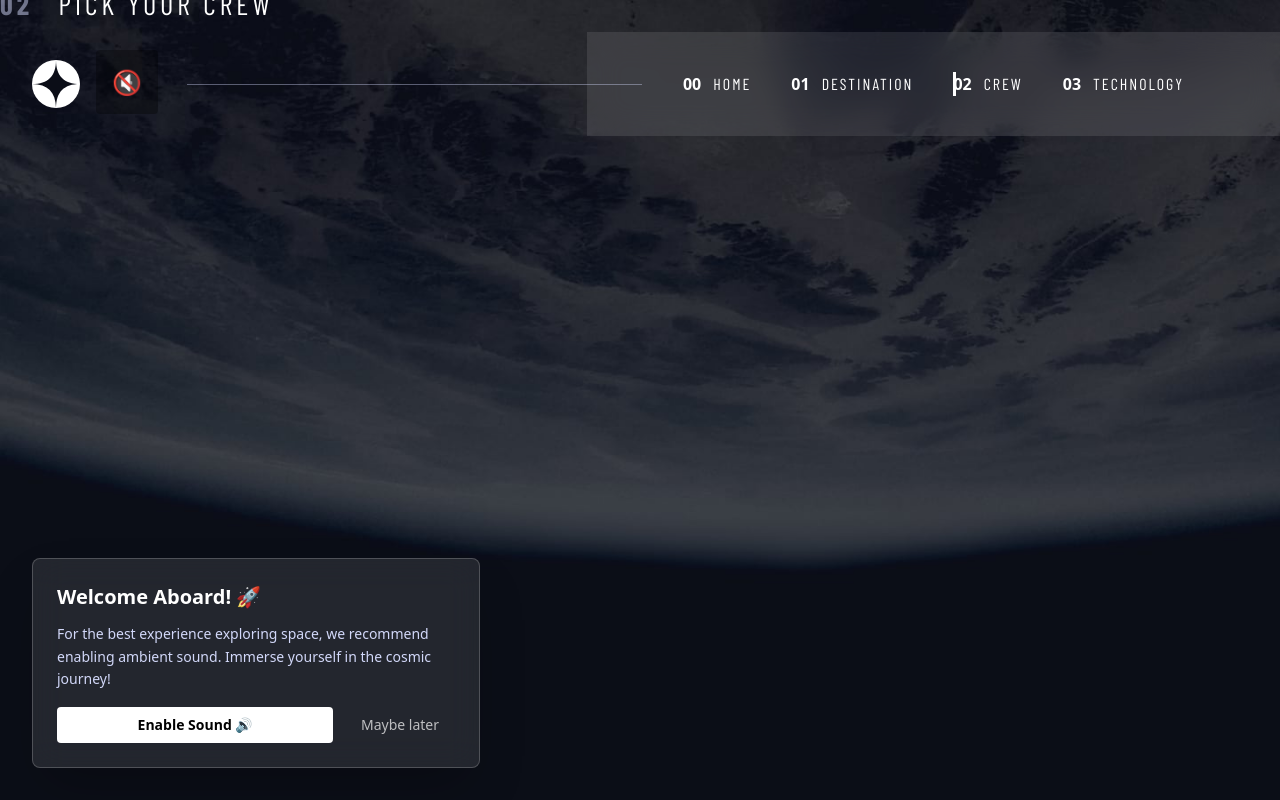
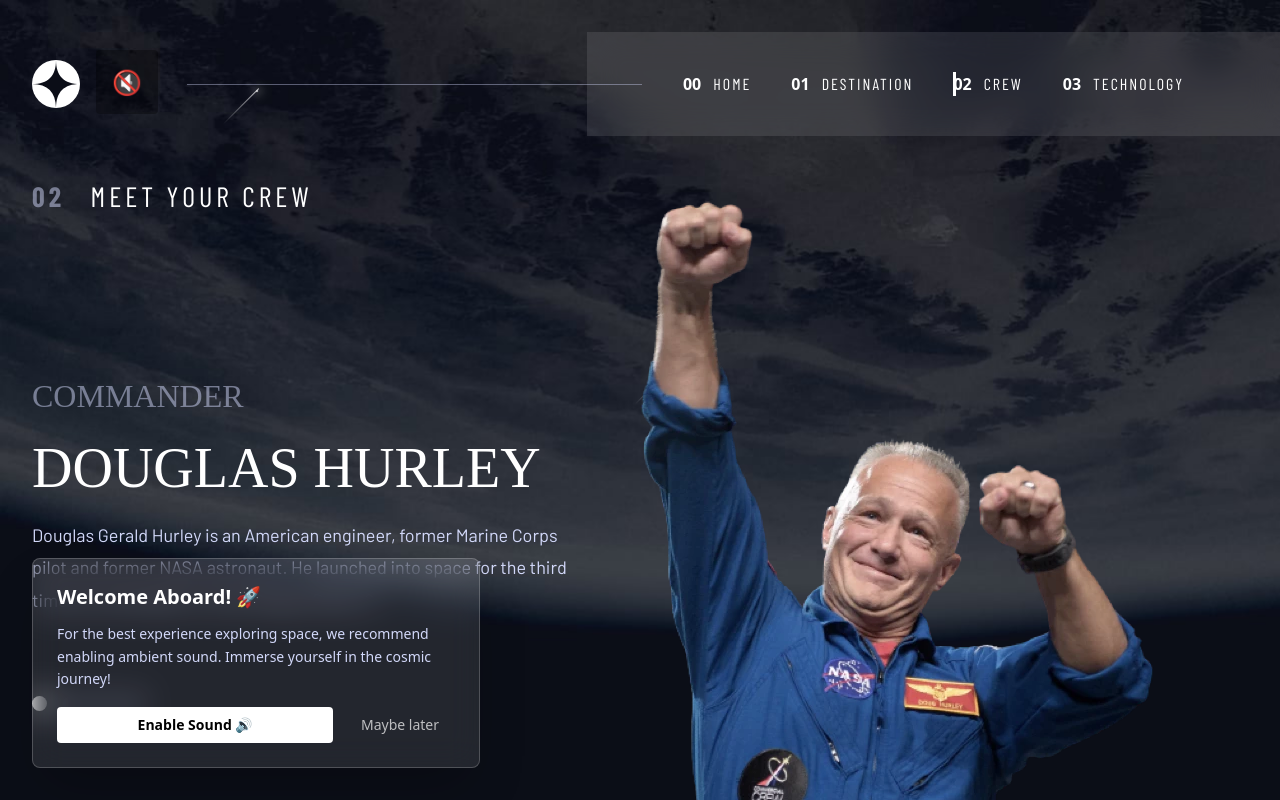
Before and after one commit to EdouardHrgt/space, a Vue app: page /crew in a window 1280 px wide. Built offline with nearby package versions, Linux system fonts and the light colour scheme; a web font is replaced by a local one.

Commit message:
feat: implement data fetching and enhance UI for CrewView, TechnologyView, and HomeView; add CrewCard and TechnologyCard components

```diff
--- a/src/App.vue
+++ b/src/App.vue
@@ -78,7 +78,7 @@ onMounted(() => {
 
   <audio ref="ambientAudio" src="/ambient-sound.mp3" preload="auto"></audio>
   <NavMenu />
-  <main class="h-screen">
+  <main class="h-screen min-[1025px]:overflow-hidden">
     <RouterView />
   </main>
 </template>
--- /dev/null
+++ b/src/components/CrewCard.vue
@@ -0,0 +1,39 @@
+<script setup>
+import { ref } from 'vue'
+
+defineProps({
+  crew: Array,
+})
+
+const selectedIndex = ref(0)
+</script>
+
+<template>
+  <article
+    class="grid grid-cols-2 max-[1024px]:grid-cols-1 w-full max-[1024px]:gap-[2.5rem] min-[1024px]:items-center min-h-[700px]"
+  >
+    <div class="relative">
+      <h3 class="tp-4 text-blue-300/50 uppercase max-[1024px]:text-center">
+        {{ crew[selectedIndex].role }}
+      </h3>
+      <h2 class="tp-3 text-white uppercase mt-[3rem] mb-[2rem] max-[1024px]:text-center">
+        {{ crew[selectedIndex].name }}
+      </h2>
+      <p class="tp-9 text-blue-300 max-w-[35rem] max-[1024px]:text-center max-[1024px]:max-w-[100%] ">
+        {{ crew[selectedIndex].bio }}
+      </p>
+      <div class="flex gap-[1rem] items-center w-full min-[1025px]:mt-[5rem] mt-[2rem] max-[1024px]:justify-center">
+        <span
+          v-for="(member, i) in crew"
+          :key="i"
+          @click="selectedIndex = i"
+          :class="selectedIndex === i ? 'bg-white' : 'bg-blue-300/50'"
+          class="w-[15px] h-[15px] rounded-full block cursor-pointer transition-colors duration-300"
+        ></span>
+      </div>
+    </div>
+    <div class="max-[1024px]:mx-auto">
+      <img :src="crew[selectedIndex].images.webp" :alt="crew[selectedIndex].name" />
+    </div>
+  </article>
+</template>
--- /dev/null
+++ b/src/components/TechnologyCard.vue
@@ -0,0 +1,21 @@
+<script setup>
+import { ref } from 'vue'
+defineProps({
+  technology: Array,
+})
+const index = ref('0')
+</script>
+
+<template>
+  <article class="px-[2rem]">
+    <div class="flex flex-col items-center max-[1024px]:flex-row gap-[1rem]">
+      <span
+        v-for="(tech, i) in technology"
+        :key="i"
+        class="border-1 border-blue-300/50 rounded-full w-[80px] max-[1024px]:w-[56px] max-[800px]:w-[40px] aspect-square grid place-content-center text-white tp-4 cursor-pointer"
+      >
+        {{ i + 1 }}
+      </span>
+    </div>
+  </article>
+</template>
--- a/src/components/Title.vue
+++ b/src/components/Title.vue
@@ -6,7 +6,7 @@ defineProps({
 </script>
 
 <template>
-  <h1 class="mb-[4rem] tp-10 max-[800px]:mb-[1.5rem] text-white uppercase max-[800px]:text-center max-[800px]:mb-[3rem] max-[800px]:mt-[4rem]">
+  <h1 class="tp-10 max-[800px]:mb-[1.5rem] text-white uppercase max-[800px]:text-center max-[800px]:mb-[3rem] max-[800px]:mt-[4rem]">
     <span class="tp-5 text-blue-300/50 mr-[1rem] font-bold max-[800px]:mr-[5px]">{{ number }}</span> {{ label }}
   </h1>
 </template>
--- a/src/style.css
+++ b/src/style.css
@@ -3,6 +3,36 @@
   --color-white: hsl(0, 0%, 100%);
   --color-blue-900: hsl(230, 35%, 7%);
   --color-blue-300: hsl(231, 77%, 90%);
+}
+
+::-webkit-scrollbar {
+  width: 12px;
+  height: 12px;
+}
+
+::-webkit-scrollbar-track {
+  background: hsl(230, 35%, 7%);
+  border-radius: 10px;
+}
+
+::-webkit-scrollbar-thumb {
+  background: hsl(231, 77%, 90%);
+  border-radius: 10px;
+  border: 2px solid hsl(230, 35%, 7%);
+}
+
+::-webkit-scrollbar-thumb:hover {
+  background: hsl(0, 0%, 100%);
+}
+
+* {
+  scrollbar-width: thin;
+  scrollbar-color: hsl(231, 77%, 90%) hsl(230, 35%, 7%);
+}
+
+html {
+  scrollbar-width: thin;
+  scrollbar-color: hsl(231, 77%, 90%) hsl(230, 35%, 7%);
 }
 
 * {
--- a/src/views/CrewView.vue
+++ b/src/views/CrewView.vue
@@ -1,11 +1,125 @@
 <script setup>
 import Title from '@/components/Title.vue'
+import CrewCard from '@/components/CrewCard.vue'
+import { onMounted, ref } from 'vue'
+
+const crew = ref(null)
+
+const fetchData = async () => {
+  try {
+    const res = await fetch('/data.json')
+    if (!res.ok) throw new Error('Error on Fetch')
+    const json = await res.json()
+    crew.value = json.crew
+  } catch (error) {
+    console.warn('Error While fetching datas... ' + error)
+  }
+}
+
+onMounted(() => {
+  fetchData()
+})
 </script>
 
 <template>
   <section
-    class="bg-[url(/images/crew/background-crew-desktop.jpg)] max-[800px]:bg-[url(/images/crew/background-crew-mobile.jpg)] max-[1024px]:bg-[url(/images/crew/background-crew-tablet.jpg)] bg-no-repeat bg-cover min-h-screen"
+    class="relative flex items-center min-h-screen bg-[url(/images/crew/background-crew-desktop.jpg)] max-[800px]:bg-[url(/images/crew/background-crew-mobile.jpg)] max-[1024px]:bg-[url(/images/crew/background-crew-tablet.jpg)] bg-no-repeat bg-cover overflow-hidden"
   >
-    <Title label="pick your crew" number="02" />
+    <div class="shooting-stars">
+      <span class="shooting-star"></span>
+      <span class="shooting-star"></span>
+      <span class="shooting-star"></span>
+      <span class="shooting-star"></span>
+      <span class="shooting-star"></span>
+    </div>
+
+    <div class="px-[2rem] w-full relative z-10 mt-[6rem]" v-if="crew">
+      <Title label="meet your crew" number="02" class="mt-[6rem]" />
+      <CrewCard :crew="crew" />
+    </div>
   </section>
 </template>
+
+<style scoped>
+.shooting-stars {
+  position: absolute;
+  top: 0;
+  left: 0;
+  width: 100%;
+  height: 100%;
+  overflow: hidden;
+  pointer-events: none;
+  z-index: 1;
+}
+
+.shooting-star {
+  position: absolute;
+  width: 2px;
+  height: 2px;
+  background: white;
+  border-radius: 50%;
+  box-shadow: 0 0 10px 2px rgba(255, 255, 255, 0.5);
+  animation: shoot 3s linear infinite;
+  opacity: 0;
+}
+
+.shooting-star:nth-child(1) {
+  top: 10%;
+  left: 20%;
+  animation-delay: 0s;
+  animation-duration: 2.5s;
+}
+
+.shooting-star:nth-child(2) {
+  top: 30%;
+  left: 60%;
+  animation-delay: 4s;
+  animation-duration: 3s;
+}
+
+.shooting-star:nth-child(3) {
+  top: 50%;
+  left: 80%;
+  animation-delay: 8s;
+  animation-duration: 2.8s;
+}
+
+.shooting-star:nth-child(4) {
+  top: 20%;
+  left: 40%;
+  animation-delay: 12s;
+  animation-duration: 3.2s;
+}
+
+.shooting-star:nth-child(5) {
+  top: 70%;
+  left: 30%;
+  animation-delay: 16s;
+  animation-duration: 2.6s;
+}
+
+@keyframes shoot {
+  0% {
+    transform: translate(0, 0) rotate(-45deg);
+    opacity: 1;
+  }
+  70% {
+    opacity: 1;
+  }
+  100% {
+    transform: translate(-300px, 300px) rotate(-45deg);
+    opacity: 0;
+  }
+}
+
+.shooting-star::before {
+  content: '';
+  position: absolute;
+  top: 0;
+  right: 0;
+  width: 50px;
+  height: 1px;
+  background: linear-gradient(90deg, rgba(255, 255, 255, 0) 0%, rgba(255, 255, 255, 0.8) 100%);
+  transform: translateX(2px);
+}
+</style>
--- a/src/views/DestinationView.vue
+++ b/src/views/DestinationView.vue
@@ -13,7 +13,6 @@ const fetchData = async () => {
     if (!res.ok) throw new Error('Error on Fetch')
     const json = await res.json()
     planetsData.value = json.destinations
-    console.table(planetsData.value)
   } catch (error) {
     console.warn('Error While fetching datas... ' + error)
   }
@@ -68,7 +67,7 @@ onMounted(() => {
     </div>
 
     <div v-if="currentPlanet" class="px-[2rem] w-full relative z-10">
-      <Title label="pick your destination" number="01" />
+      <Title label="pick your destination" number="01" class="mb-[4rem]"/>
       <article
         class="grid grid-cols-2 max-[800px]:grid-cols-1 w-full gap-[6rem] max-[800px]:gap-[2.5rem] min-[801px]:items-center"
       >
@@ -91,7 +90,7 @@ onMounted(() => {
   </section>
 </template>
 
-<style scoped>
+<style>
 @keyframes float {
   0% {
     transform: translate(0, 0);
--- a/src/views/HomeView.vue
+++ b/src/views/HomeView.vue
@@ -1,11 +1,37 @@
 <script setup>
 import DisplayButton from '@/components/DisplayButton.vue'
+import { onMounted, ref } from 'vue'
+const stars = ref([])
+onMounted(() => {
+  stars.value = Array.from({ length: 75 }, () => ({
+    x: Math.random() * 100,
+    y: Math.random() * 100,
+    size: Math.random() * 2 + 1,
+    duration: Math.random() * 20 + 10,
+    delay: Math.random() * 5,
+  }))
+})
 </script>
 
 <template>
   <section
     class="flex items-center justify-center bg-[url(/images/home/background-home-desktop.jpg)] bg-no-repeat bg-cover min-h-screen max-[800px]:bg-[url(/images/home/background-home-mobile.jpg)] max-[1024px]:bg-[url(/images/home/background-home-tablet.jpg)]"
   >
+    <div class="absolute inset-0 pointer-events-none">
+      <div
+        v-for="(star, index) in stars"
+        :key="index"
+        class="absolute rounded-full bg-white star"
+        :style="{
+          left: star.x + '%',
+          top: star.y + '%',
+          width: star.size + 'px',
+          height: star.size + 'px',
+          animationDuration: star.duration + 's',
+          animationDelay: star.delay + 's',
+        }"
+      ></div>
+    </div>
     <div
       class="grid grid-cols-2 mx-auto max-w-[1500px] relative top-[10vh] max-[1400px]:w-full max-[1400px]:px-[2rem] max-[1024px]:grid-cols-1 max-[1024px]:place-items-center max-[1024px]:gap-[3.5rem] max-[1024px]:top-[3rem]"
     >
--- a/src/views/TechnologyView.vue
+++ b/src/views/TechnologyView.vue
@@ -1,7 +1,29 @@
-<script setup></script>
+<script setup>
+import TechnologyCard from '@/components/TechnologyCard.vue'
+import { ref, onMounted } from 'vue'
+
+const technology = ref(null)
+
+const fetchData = async () => {
+  try {
+    const res = await fetch('/data.json')
+    if (!res.ok) throw new Error('Error on Fetch')
+    const json = await res.json()
+    technology.value = json.technology
+  } catch (error) {
+    console.warn('Error While fetching datas... ' + error)
+  }
+}
+
+onMounted(() => {
+  fetchData()
+})
+</script>
 
 <template>
   <section
-    class="bg-[url(/images/technology/background-technology-desktop.jpg)] max-[800px]:bg-[url(/images/technology/background-technology-mobile.jpg)] max-[1024px]:bg-[url(/images/technology/background-technology-tablet.jpg)] bg-no-repeat bg-cover min-h-screen"
-  ></section>
+    class="relative flex items-center min-h-screen bg-[url(/images/technology/background-technology-desktop.jpg)] max-[800px]:bg-[url(/images/technology/background-technology-mobile.jpg)] max-[1024px]:bg-[url(/images/technology/background-technology-tablet.jpg)] bg-no-repeat bg-cover min-h-screen"
+  >
+    <TechnologyCard :technology="technology"/>
+  </section>
 </template>
```
